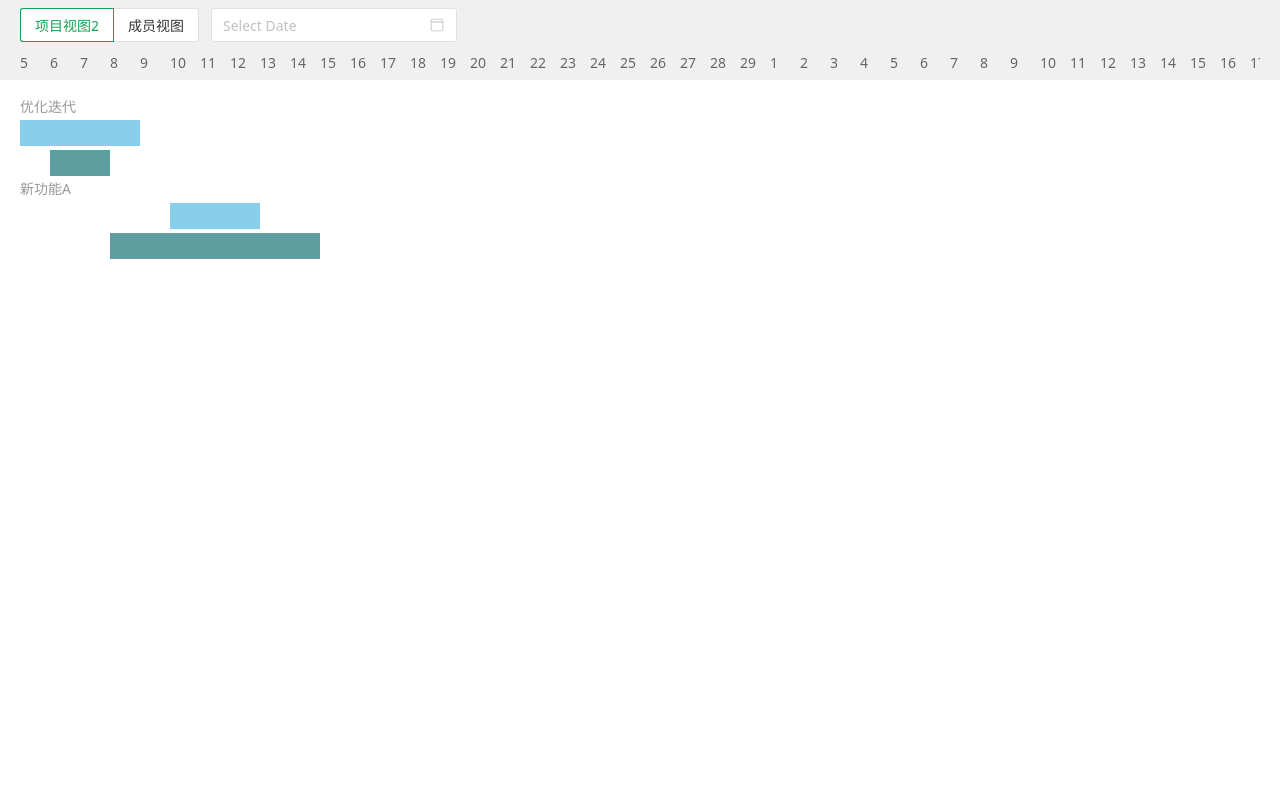
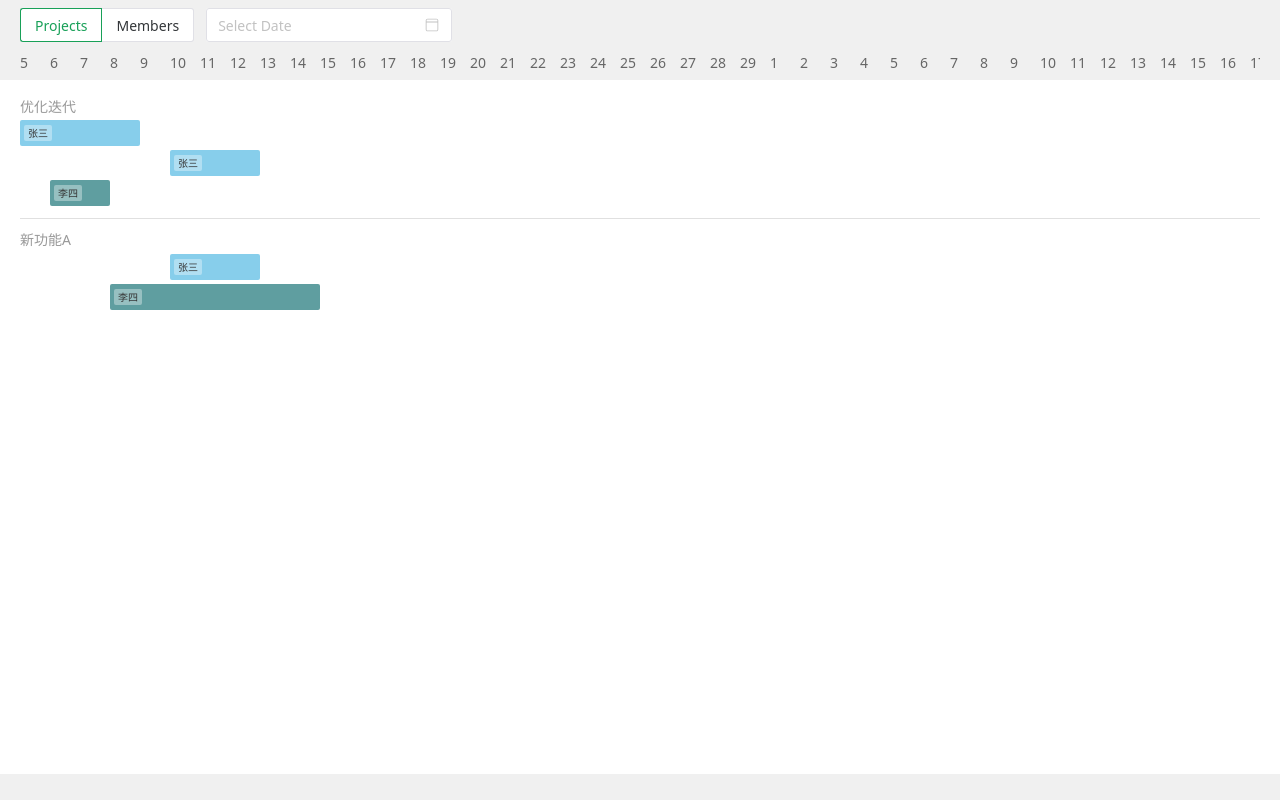
Before and after one commit to cungen/gantt, a Vue app: page / in a window 1280 px wide. Built offline with nearby package versions, Linux system fonts and the light colour scheme.

Commit message:
add label for task and update todo list

```diff
--- a/front/App.vue
+++ b/front/App.vue
@@ -4,15 +4,17 @@
         .tools
             NSpace
                 NRadioGroup(size="medium" type='primary' v-model:value="viewType" @change="updateTasksStatus")
-                    NRadioButton(value="project") 项目视图2
-                    NRadioButton(value="user") 成员视图
+                    NRadioButton(value="project") Projects
+                    NRadioButton(value="user") Members
                 NDatePicker(v-model='currentDate' @update:value='handleDateChange')
 
         DateIndicator(:days='days')
     .app-main(ref='pan')
         .task-group(v-for='(list,k) in realTask' :key='k')
             TaskTitle(:title='k')
-            TaskList(:list='list')
+            TaskList(:list='list' :viewType='viewType')
+    .app-footer
+
 </template>
 
 <script>
@@ -74,6 +76,14 @@ export default defineComponent({
                         width: 0,
                     },
                     {
+                        project: "优化迭代",
+                        user: "张三",
+                        start: "2020-02-10",
+                        end: "2020-02-13",
+                        x: 0,
+                        width: 0,
+                    },
+                    {
                         project: "新功能A",
                         user: "张三",
                         start: "2020-02-10",
@@ -118,11 +128,19 @@ export default defineComponent({
         });
     },
     mounted() {
-        this.panWidth = this.$refs.pan.clientWidth;
         this.handleDataUpdate();
         this.bindZoom();
+        window.addEventListener("resize", this.handleWindowResize);
+        this.handleWindowResize();
+    },
+    beforeUnmount() {
+        window.removeEventListener("resize", this.handleWindowResize);
     },
     methods: {
+        handleWindowResize() {
+            this.panWidth = this.$refs.pan.clientWidth;
+            this.updateAxisDays();
+        },
         updateAxisDays() {
             this.timeScale = d3
                 .scaleLinear()
@@ -178,10 +196,15 @@ export default defineComponent({
             const tasks = groupBy(this.data.tasks, this.viewType);
             forEach(tasks, (list) => {
                 list.forEach((task) => {
-                    task.x = this.timeScale.invert(task.startDay.unix() * 1000);
-                    task.width =
+                    task.x = Math.max(
+                        0,
+                        this.timeScale.invert(task.startDay.unix() * 1000)
+                    );
+                    task.width = Math.max(
+                        0,
                         this.timeScale.invert(task.endDay.unix() * 1000) -
-                        task.x;
+                            task.x
+                    );
                 });
             });
             this.realTask = tasks;
@@ -235,6 +258,19 @@ body,
     overflow: auto;
     padding: 16px 20px;
 }
+.app-footer {
+    flex: 0 0 26px;
+    align-items: center;
+    background: #f0f0f0;
+}
+.task-group {
+    padding-bottom: 10px;
+    margin-bottom: 10px;
+    border-bottom: 1px solid #e0e0e0;
+}
+.task-group:last-child {
+    border-bottom: 0;
+}
 svg {
     width: 100%;
     height: 100%;
--- a/front/components/task-item.vue
+++ b/front/components/task-item.vue
@@ -1,6 +1,7 @@
 <template lang="pug">
 .task-item
     .rect(:style='style')
+        .label {{viewType === 'project' ? data.user : data.project}}
 </template>
 <script>
 import { defineComponent } from "vue";
@@ -21,6 +22,10 @@ export default defineComponent({
                 };
             },
         },
+        viewType: {
+            type: String,
+            default: "",
+        },
     },
     computed: {
         style() {
@@ -35,17 +40,36 @@ export default defineComponent({
 </script>
 <style scoped>
 .task-item {
+    display: flex;
     position: relative;
     height: 30px;
     line-height: 30px;
     overflow: hidden;
 }
+.label {
+    position: relative;
+    height: 16px;
+    line-height: 16px;
+    padding: 0 4px;
+    margin: 0 4px;
+    z-index: 10;
+    border-radius: 2px;
+    color: #343434;
+    background: rgba(255, 255, 255, 0.35);
+    font-size: 10px;
+    overflow: hidden;
+    white-space: nowrap;
+    text-overflow: ellipsis;
+}
 .rect {
     position: absolute;
     top: 2px;
     bottom: 2px;
-    display: block;
+    display: flex;
+    align-items: center;
     width: auto;
+    overflow: hidden;
     background-color: lightgray;
+    border-radius: 2px;
 }
 </style>
--- a/front/components/task-list.vue
+++ b/front/components/task-list.vue
@@ -1,6 +1,6 @@
 <template lang="pug">
 .task-list
-    TaskItem(v-for='(item,index) in list' :key='index' :data='item')
+    TaskItem(v-for='(item,index) in list' :key='index' :data='item' :viewType='viewType')
 </template>
 <script>
 import { defineComponent } from "vue";
@@ -17,6 +17,10 @@ export default defineComponent({
                 return [];
             },
         },
+        viewType: {
+            type: String,
+            default: "",
+        },
     },
 });
 </script>
```
Also changed, not shown: 1 other file (tests, documents, lock files or other folders).
